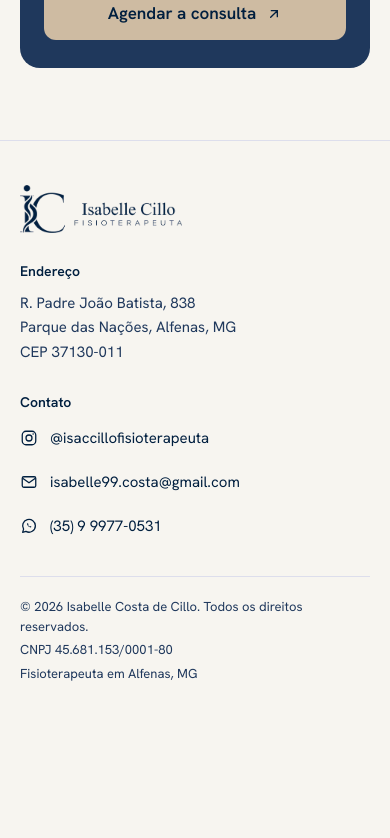
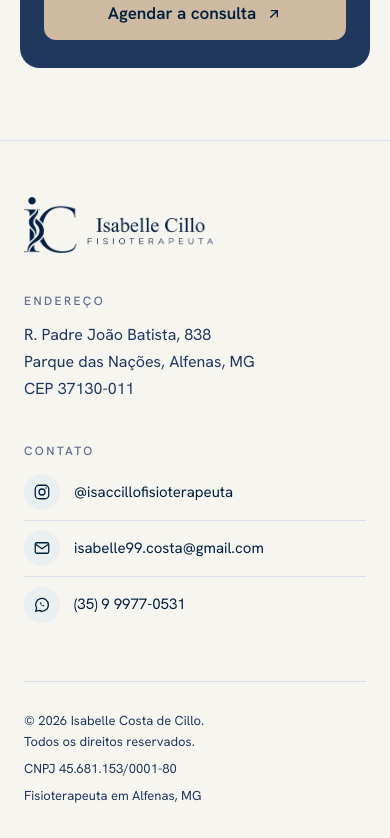
Before and after one commit to joaopcassiano/portfolioisabellecillo-2026, a React (Vite) app: page / in a window 390 px wide. Shown: the part 9388-10226 px from the top of the page. Before the commit the page ends 10103 px from the top, so only its background shows below. Built offline with nearby package versions, Linux system fonts and the light colour scheme.

Commit message:
Rodapé no celular com mais respiro
Mais espaço entre os blocos, títulos em versalete espaçado, contatos em linhas separadas por fio com ícone em círculo, texto legal em linhas soltas e margem para a barra do aparelho.

```diff
--- a/src/components/Rodape.tsx
+++ b/src/components/Rodape.tsx
@@ -3,17 +3,22 @@ import { contato, empresa, endereco } from "../data/site";
 import { Email, Instagram, WhatsApp } from "./Icones";
 
 export default function Rodape() {
-  const linkContato = "flex min-h-11 items-center gap-3 text-[15px] lg:min-h-9";
+  // No celular, cada contato vira uma linha própria, separada por um fio, com o ícone num círculo
+  const linkContato =
+    "flex min-h-14 items-center gap-3.5 border-b border-linha text-[15px] last:border-b-0 lg:min-h-9 lg:gap-3 lg:border-b-0";
+  const icone = "flex size-9 shrink-0 items-center justify-center rounded-full bg-gelo text-marinho-profundo lg:size-auto lg:bg-transparent";
+  // Títulos: no celular, versalete espaçado como o "FISIOTERAPEUTA" da hero
+  const titulo = "m-0 text-xs font-medium uppercase tracking-[0.2em] text-lilas-escuro lg:text-sm lg:font-semibold lg:normal-case lg:tracking-normal lg:text-marinho-profundo";
 
   return (
     <footer className="border-t border-linha">
-      <div className="mx-auto flex max-w-[640px] flex-col lg:max-w-[1440px] gap-7 px-5 pb-8 pt-11 lg:gap-10 lg:px-[clamp(24px,5.6vw,80px)] lg:pb-10 lg:pt-14">
-        <div className="flex flex-col gap-7 lg:grid lg:grid-cols-[minmax(0,1fr)_300px_320px] lg:items-start lg:gap-14">
-          <img src={logos.nome} alt="Isabelle Cillo Fisioterapeuta" width={432} height={128} loading="lazy" className="h-12 w-auto self-start lg:h-14" />
+      <div className="mx-auto flex max-w-[640px] flex-col lg:max-w-[1440px] gap-12 px-6 pb-[max(32px,env(safe-area-inset-bottom))] pt-14 lg:gap-10 lg:px-[clamp(24px,5.6vw,80px)] lg:pb-10 lg:pt-14">
+        <div className="flex flex-col gap-10 lg:grid lg:grid-cols-[minmax(0,1fr)_300px_320px] lg:items-start lg:gap-14">
+          <img src={logos.nome} alt="Isabelle Cillo Fisioterapeuta" width={432} height={128} loading="lazy" className="h-14 w-auto self-start" />
 
-          <div className="flex flex-col gap-2.5 lg:gap-3">
-            <h2 className="m-0 text-sm font-semibold">Endereço</h2>
-            <address className="text-[15px] leading-relaxed text-marinho not-italic">
+          <div className="flex flex-col gap-3">
+            <h2 className={titulo}>Endereço</h2>
+            <address className="text-base leading-[1.7] text-marinho not-italic lg:text-[15px] lg:leading-relaxed">
               {endereco.rua}
               <br />
               {endereco.bairro}, {endereco.cidade}, {endereco.uf}
@@ -23,23 +28,29 @@ export default function Rodape() {
           </div>
 
           <div className="flex flex-col lg:gap-1">
-            <h2 className="m-0 mb-1 text-sm font-semibold lg:mb-2">Contato</h2>
+            <h2 className={`${titulo} mb-1.5 lg:mb-2`}>Contato</h2>
             <a href={contato.instagram} target="_blank" rel="noopener" className={linkContato}>
-              <Instagram />
+              <span className={icone}>
+                <Instagram />
+              </span>
               <span>
                 <span className="so-leitor">Instagram: </span>
                 {contato.instagramUsuario}
               </span>
             </a>
             <a href={`mailto:${contato.email}`} className={linkContato}>
-              <Email />
+              <span className={icone}>
+                <Email />
+              </span>
               <span>
                 <span className="so-leitor">E-mail: </span>
                 {contato.email}
               </span>
             </a>
             <a href={contato.whatsapp} target="_blank" rel="noopener" className={`${linkContato} tabular-nums`}>
-              <WhatsApp />
+              <span className={icone}>
+                <WhatsApp />
+              </span>
               <span>
                 <span className="so-leitor">WhatsApp: </span>
                 {contato.whatsappExibido}
@@ -48,10 +59,10 @@ export default function Rodape() {
           </div>
         </div>
 
-        <div className="flex flex-col gap-1 border-t border-linha pt-5 text-[13px] leading-normal text-marinho lg:flex-row lg:justify-between lg:gap-6 lg:pt-6">
+        <div className="flex flex-col gap-1.5 border-t border-linha pt-7 text-[13px] leading-relaxed text-marinho lg:flex-row lg:justify-between lg:gap-6 lg:pt-6 lg:leading-normal">
           <p className="m-0 tabular-nums">
             © 2026 {empresa.razaoSocial}
-            <span className="hidden lg:inline">, CNPJ {empresa.cnpj}</span>. Todos os direitos reservados.
+            <span className="hidden lg:inline">, CNPJ {empresa.cnpj}</span>.<br className="lg:hidden" /> Todos os direitos reservados.
           </p>
           <p className="m-0 tabular-nums lg:hidden">CNPJ {empresa.cnpj}</p>
           <p className="m-0">Fisioterapeuta em Alfenas, MG</p>
```
